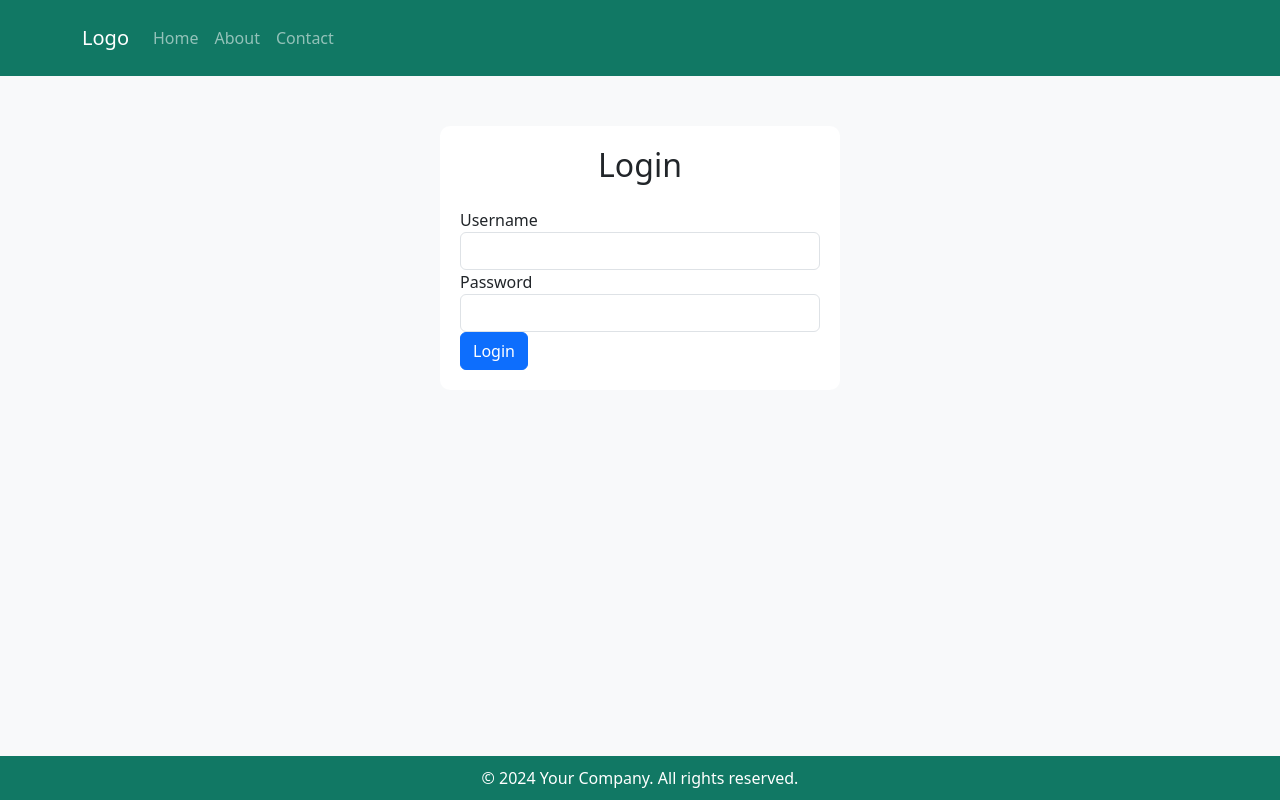
After one commit to TurbinAlp/freelancer, a PHP site: page /login.php in a window 1280 px wide. The commit adds this page. Run offline with PHP 8.4, Linux system fonts and the light colour scheme; some libraries are stand-ins or nearby versions.

Commit message:
Php user and message box

```diff
--- /dev/null
+++ b/includes/conn.php
@@ -0,0 +1,16 @@
+<?php
+session_start();
+
+$servername = "localhost";
+$username = "root";
+$password = "";
+$database = "freelancer";
+
+$conn = new mysqli($servername, $username, $password, $database);
+
+// Check connection
+if ($conn->connect_error) {
+    die("Connection failed: " . $conn->connect_error);
+}
+
+?>
--- /dev/null
+++ b/login.php
@@ -0,0 +1,151 @@
+<?php
+include 'includes/conn.php';
+
+if ($_SERVER["REQUEST_METHOD"] == "POST") {
+  $username = $_POST['username'];
+  $password = $_POST['password'];
+
+  // Retrieve user from database
+  $stmt = $conn->prepare("SELECT * FROM users WHERE username = ?");
+  $stmt->bind_param("s", $username);
+  $stmt->execute();
+  $result = $stmt->get_result();
+
+  if ($result->num_rows == 1) {
+      $row = $result->fetch_assoc();
+
+      // Verify password
+      if (password_verify($password, $row['password'])) {
+          // Set session variables
+          $_SESSION['username'] = $username;
+          $_SESSION['userid'] = $row['userid'];
+
+          header("Location: user.php");
+          exit();
+      } else {
+          $error = "Invalid password";
+      }
+  } else {
+      $error = "Invalid username";
+  }
+
+  // Close statement
+  $stmt->close();
+}
+
+// Close connection
+$conn->close();
+?>
+
+<!DOCTYPE html>
+<html lang="en">
+<head>
+  <meta charset="UTF-8">
+  <meta name="viewport" content="width=device-width, initial-scale=1.0">
+  <title>Login Page</title>
+  <!-- Bootstrap CSS -->
+  <link rel="stylesheet" href="plugins/bootstrap/css/bootstrap.min.css">
+  <style>
+    body {
+      background-color: #f8f9fa;
+    }
+    .header {
+      background-color: #117864;
+      color: #fff;
+      padding: 10px 0;
+    }
+    .footer {
+      background-color: #117864;
+      color: #fff;
+      padding: 10px 0;
+      position: absolute;
+      bottom: 0;
+      width: 100%;
+    }
+    .form-container {
+      max-width: 400px;
+      margin: 50px auto;
+      padding: 20px;
+      background-color: #fff;
+      border-radius: 10px;
+    }
+
+
+  </style>
+</head>
+<body>
+  <div class="header">
+    <div class="container">
+      <nav class="navbar navbar-expand-lg navbar-dark">
+        <a class="navbar-brand" href="index.html">Logo</a>
+        <button class="navbar-toggler" type="button" data-toggle="collapse" data-target="#navbarNav" aria-controls="navbarNav" aria-expanded="false" aria-label="Toggle navigation">
+          <span class="navbar-toggler-icon"></span>
+        </button>
+        <div class="collapse navbar-collapse" id="navbarNav">
+          <ul class="navbar-nav ml-auto">
+            <li class="nav-item">
+              <a class="nav-link" href="index.html">Home</a>
+            </li>
+            <li class="nav-item">
+              <a class="nav-link" href="#">About</a>
+            </li>
+            <li class="nav-item">
+              <a class="nav-link" href="#">Contact</a>
+            </li>
+          </ul>
+        </div>
+      </nav>
+    </div>
+  </div>
+
+  <div class="container">
+    <div class="row">
+      <div class="col-md-6 offset-md-3 form-container">
+        <h2 class="text-center mb-4">Login</h2>
+        <?php if (isset($error)) { ?>
+          <div class="alert alert-danger" role="alert">
+            <?php echo $error; ?>
+          </div>
+        <?php } ?>
+        <form id="login-form"  action="<?php echo $_SERVER['PHP_SELF'];?>" method="POST">
+          <div class="form-group">
+            <label for="username">Username</label>
+            <input type="text" class="form-control" id="username" name="username" required>
+          </div>
+          <div class="form-group">
+            <label for="password">Password</label>
+            <input type="password" class="form-control" id="password" name="password" required>
+          </div>
+          <button type="submit" class="btn btn-primary btn-block">Login</button>
+        </form>
+      </div>
+    </div>
+  </div>
+
+  <div class="footer text-center">
+    <div class="container">
+      &copy; 2024 Your Company. All rights reserved.
+    </div>
+  </div>
+
+  <!-- Bootstrap JS and jQuery (optional, for form validation) -->
+  <script src="https://code.jquery.com/jquery-3.5.1.slim.min.js"></script>
+  <script src="https://cdn.jsdelivr.net/npm/@popperjs/core@2.5.4/dist/umd/popper.min.js"></script>
+  <script src="https://stackpath.bootstrapcdn.com/bootstrap/4.5.2/js/bootstrap.min.js"></script>
+  <script>
+    // Form validation using jQuery
+    $(document).ready(function() {
+      $('#login-form').submit(function(e) {
+        var username = $('#username').val();
+        var password = $('#password').val();
+
+        // Simple validation
+        if (username.trim() === '' || password.trim() === '') {
+          alert('Please fill in all fields');
+          e.preventDefault();
+        }
+      });
+    });
+  </script>
+</body>
+</html>
```
Also changed, not shown: check_username_exist.php (added, +16 -0 lines), inbox.php (renamed from inbox.html, +31 -22 lines), index.html (+12 -2 lines), logout.php (added, +11 -0 lines), signup.php (added, +179 -0 lines), user.php (renamed from user.html, +25 -8 lines), plugins/bootstrap/js/bootstrap.min.js.
